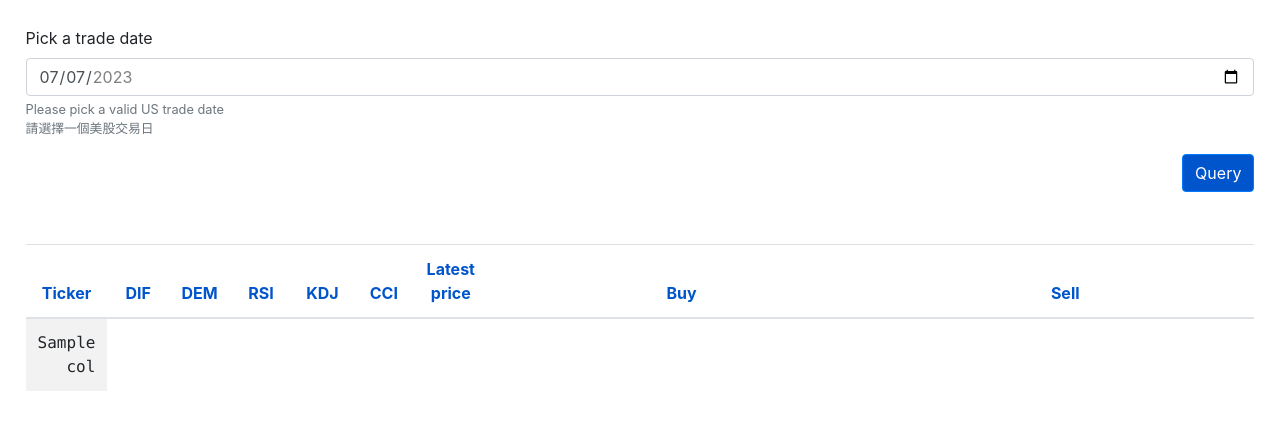
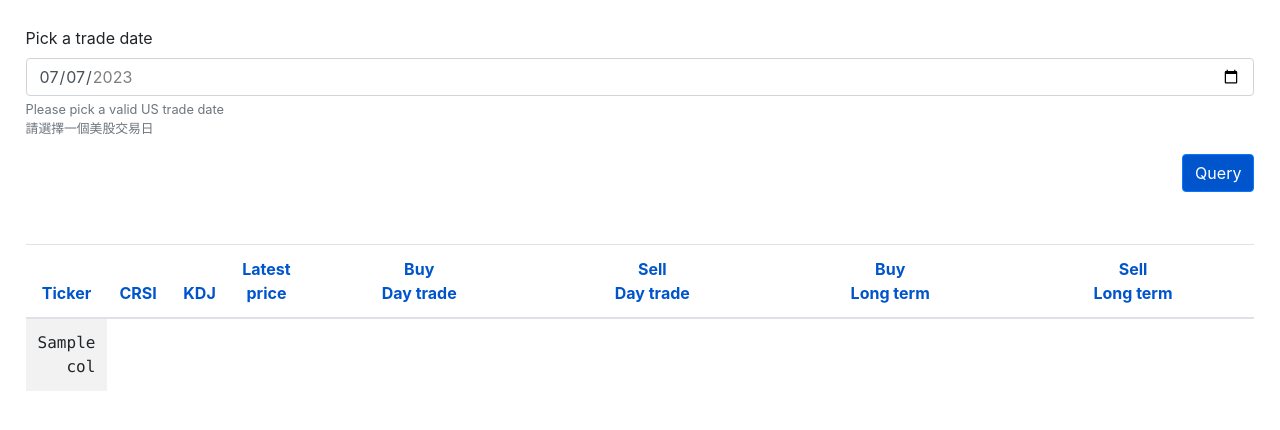
Before and after one commit to kcui23/Longbridge, a Flask app: template template/home.html in a window 1280 px wide. Shown: the part 38-468 px from the top of the page. Run offline with Flask 3, Linux system fonts and the light colour scheme; the template is opened without the code that fills it: most values are stand-ins (such as "Sample title", 1, 10 or a date in 2020); some libraries are stand-ins or nearby versions.

Commit message:
Added long term

```diff
--- a/main.py
+++ b/main.py
@@ -56,15 +56,12 @@ def print_trade_records(df):
 
 
 def generate_US_trade_days(start_date, end_date):
-    # Get NYSE and Nasdaq calendars
     nyse = mcal.get_calendar('NYSE')
     nasdaq = mcal.get_calendar('NASDAQ')
 
-    # Get NYSE and Nasdaq schedules
     nyse_schedule = nyse.schedule(start_date=start_date, end_date=end_date)
     nasdaq_schedule = nasdaq.schedule(start_date=start_date, end_date=end_date)
 
-    # Get the intersection of NYSE and Nasdaq schedules
     trade_days = nyse_schedule.index.intersection(nasdaq_schedule.index)
 
     return trade_days
@@ -259,6 +256,7 @@ def plot_MACD(df, ax, date_format):
     [ax.spines[s].set_visible(False) for s in ["top", "right", "bottom", "left"]]
     ax.xaxis.set_major_formatter(date_format)
     ax.tick_params(axis="x", labelsize=7, labelcolor="#0055cc", top=False)
+
     ax.plot(df["Datetime"], df["DIF"], color="#0055cc", label="DIF", linewidth=1)
     ax.plot(df["Datetime"], df["DEM"], color="#ffa500", label="DEM", linewidth=1)
     ax.bar(df["Datetime"], df["Histogram"], width=[0.0005 if len(df) <= 390 else 2000 / len(df)],
@@ -472,7 +470,7 @@ def handle_query():
     if request.method == "POST":
 
         trade_date = request.form["trade_date"]
-        res = np.array([["APPL", 0.00, 0.00, 0.00, 0.00, 0.00, 0.00, "", ""]])
+        res = np.array([["APPL", 0.00, 0.00, 0.00, "", "", "", ""]])
 
         for ticker in tickers:
 
@@ -496,14 +494,13 @@ def handle_query():
 
             current = [
                 ticker,
-                f"{df['DIF'][len(df) - 1]:,.2f}",
-                f"{df['DEM'][len(df) - 1]:,.2f}",
                 f"{df['CRSI'][len(df) - 1]:,.2f}",
                 f"{df['KDJ'][len(df) - 1]:,.2f}",
-                f"{df['CCI'][len(df) - 1]:,.2f}",
                 f"{df['Close'][len(df) - 1]:,.2f}",
                 f"%s\n%s" % (buyTime, f"{buyPrice:,.2f}"),
                 f"%s\n%s" % (sellTime, f"{sellPrice:,.2f}"),
+                "",
+                "",
             ]
 
             res = np.append(res, [current], axis=0)
@@ -520,3 +517,5 @@ def home():
 
 if __name__ == "__main__":
     app.run(host="localhost", port=8088, debug=None)
+    # app.run(host="194.233.83.43", port=8088, debug=None)
+    # app.run(host="109.123.236.116", port=8088, debug=None)
--- a/template/home.html
+++ b/template/home.html
@@ -39,12 +39,12 @@
             color: #0055cc;
         }
 
-        td:nth-child(8) {
+        td:nth-child(5) {
             color: #ff2f92;
             text-align: right;
         }
 
-        td:nth-child(9) {
+        td:nth-child(6) {
             color: #0055cc;
             text-align: right;
         }
@@ -78,14 +78,13 @@
         <thead>
         <tr>
             <th style="width: 5%">Ticker</th>
-            <th style="width: 5%">DIF</th>
-            <th style="width: 5%">DEM</th>
-            <th style="width: 5%">RSI</th>
+            <th style="width: 5%">CRSI</th>
             <th style="width: 5%">KDJ</th>
-            <th style="width: 5%">CCI</th>
             <th style="width: 5%; font-weight: bold;">Latest price</th>
-            <th>Buy</th>
-            <th>Sell</th>
+            <th>Buy<br>Day trade</th>
+            <th>Sell<br>Day trade</th>
+            <th>Buy<br>Long term</th>
+            <th>Sell<br>Long term</th>
         </tr>
         </thead>
         <tbody>
```
